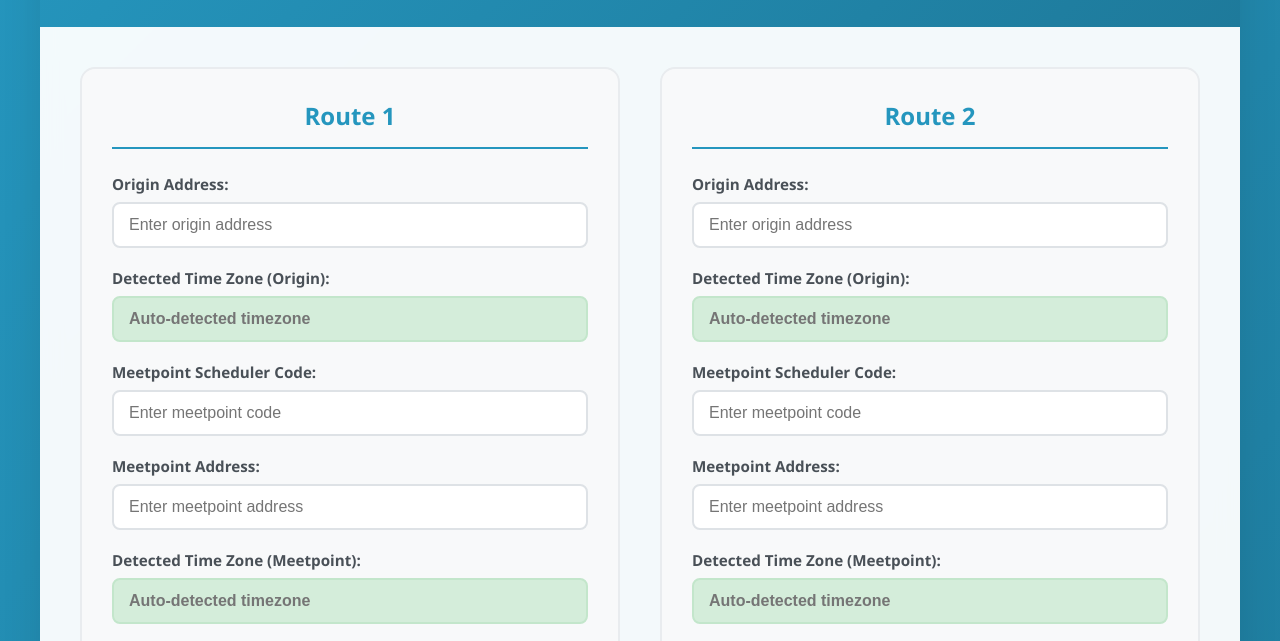
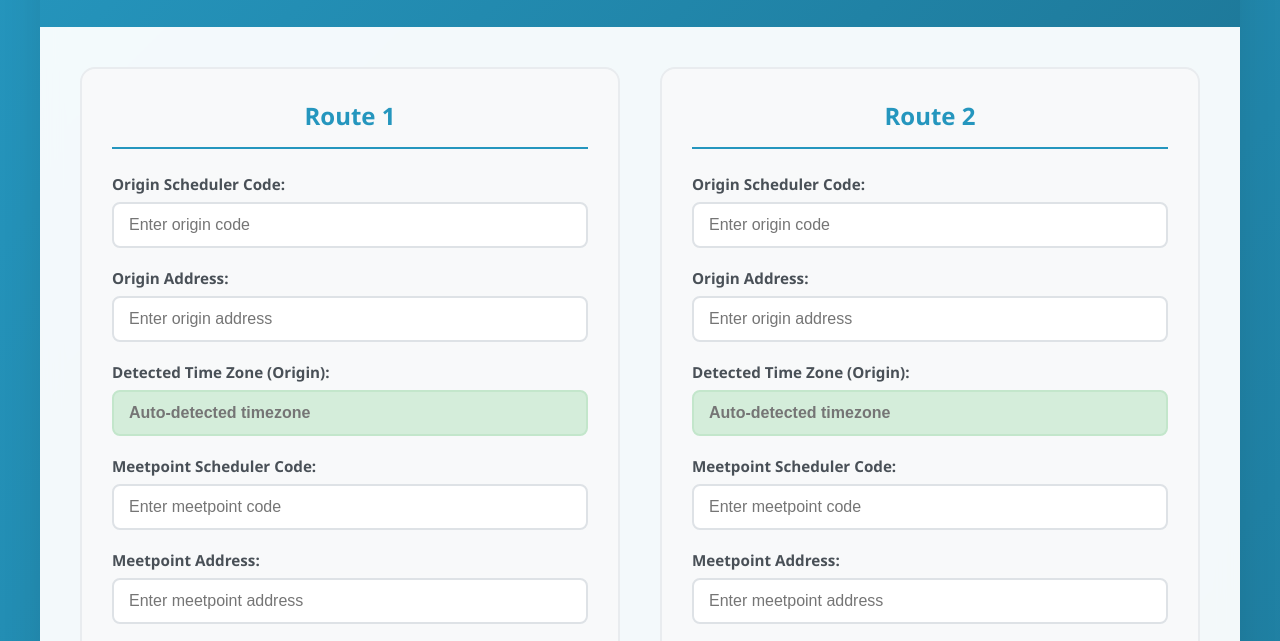
Before and after one commit to jefflynn-carvana/route-convergence-tool, a plain HTML site: page index.html in a window 1280 px wide. Shown: the part 142-783 px from the top of the page. Drawn offline with Linux system fonts and the light colour scheme.

Commit message:
Update index.html

```diff
--- a/index.html
+++ b/index.html
@@ -228,6 +228,11 @@
                 <div class="route-section">
                     <div class="route-title">Route 1</div>
 
+                     <div class="form-group">
+                        <label for="originschedulercode1">Origin Scheduler Code:</label>
+                        <input type="text" id="originschedulercode1" placeholder="Enter origin code" oninput="updateOriginTimezone(1)">
+                    </div>
+
                     <div class="form-group">
                         <label for="originAddress1">Origin Address:</label>
                         <input type="text" id="originAddress1" placeholder="Enter origin address" oninput="updateOriginTimezone(1)">
@@ -267,6 +272,11 @@
                 <!-- Route 2 -->
                 <div class="route-section">
                     <div class="route-title">Route 2</div>
+
+                    <div class="form-group">
+                        <label for="originschedulercode2">Origin Scheduler Code:</label>
+                        <input type="text" id="originschedulercode2" placeholder="Enter origin code" oninput="updateOriginTimezone(1)">
+                    </div>
 
                     <div class="form-group">
                         <label for="originAddress2">Origin Address:</label>
```
